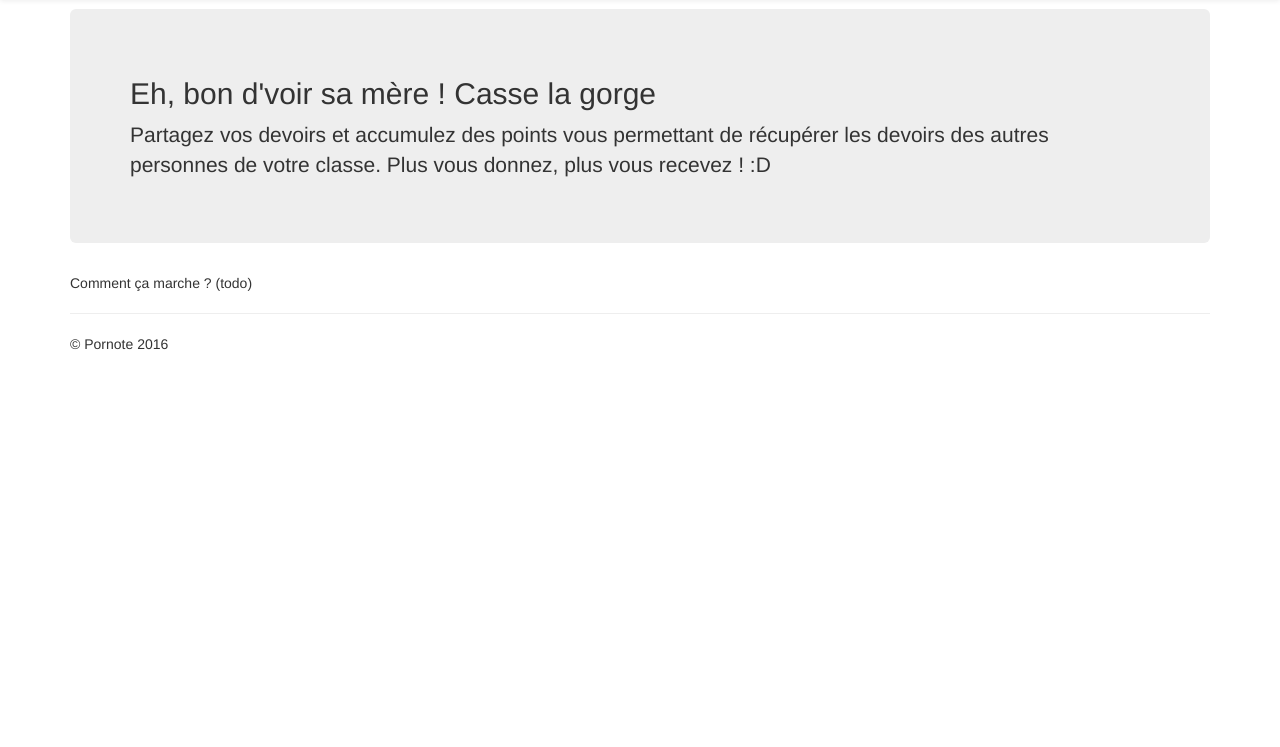
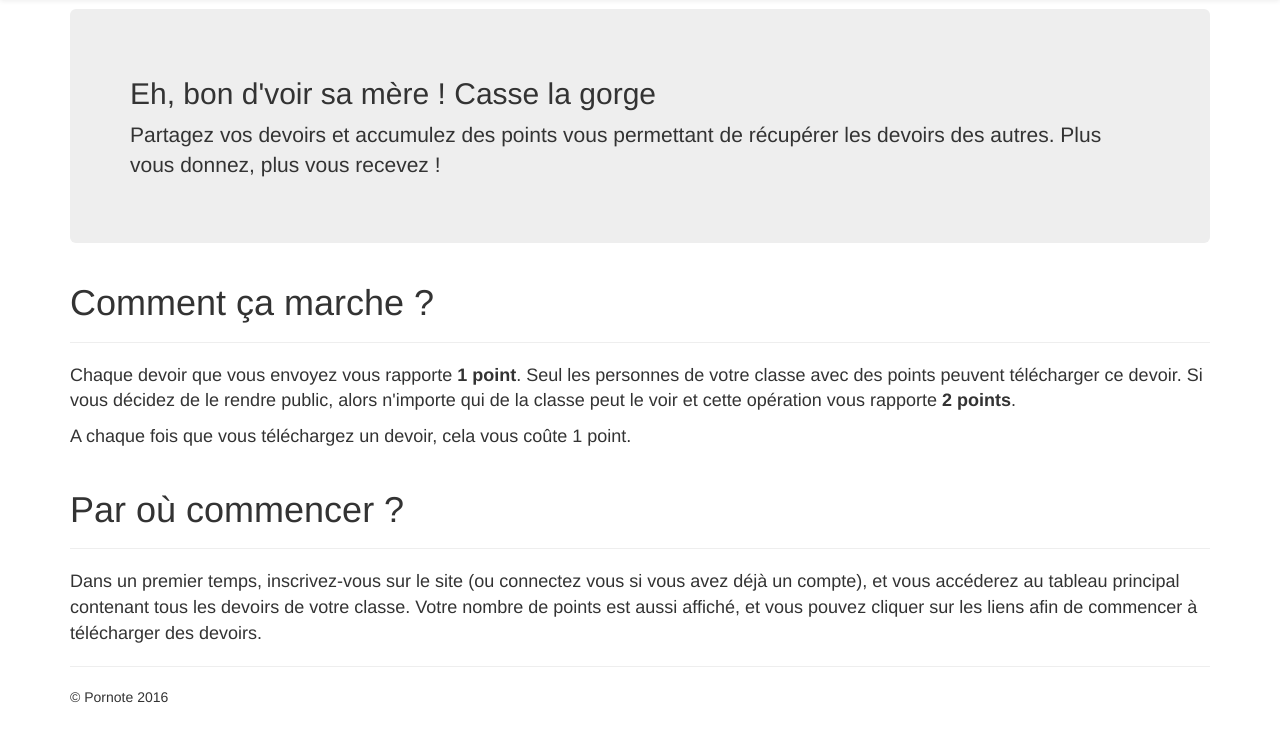
Before and after one commit to shurikus2402/pornote, a Flask app: page / in a window 1280 px wide. Shown: the part 61-808 px from the top of the page. Before the commit the page ends 411 px from the top, so only its background shows below. Run offline with Flask 2, Linux system fonts and the light colour scheme; parts of the project's set-up code (start-up, migrations or seed data) failed here and were passed over; some libraries are stand-ins or nearby versions.

Commit message:
Added information on the homepage

```diff
--- a/pornote/static/theme.css
+++ b/pornote/static/theme.css
@@ -3,20 +3,27 @@ body {
    padding-bottom: 30px;
 }
 
+.homepage-presentation {
+   font-size: 18px;
+	font-weight: 200;
+}
+
 .btn-pornote {
-   background-color:#215fa5;
+   background-color: #215fa5;
    color: #FFF;
    font-weight: bold;
 }
 
 .btn-pornote:hover {
-   background-color:#2177a5;
-   color:#FFF;
+   background-color: #2177a5;
+   color: #FFF;
 }
 
 /* Bootstrap Overrides */
 .navbar-default {
-   color:#215fa5;
+   color: #215fa5;
    font-weight: bold;
 }
-a {color:#215fa5;}
+a {
+   color: #215fa5;
+}
--- a/pornote/templates/homepage.html
+++ b/pornote/templates/homepage.html
@@ -9,7 +9,7 @@
 
 <div class="jumbotron">
    <h2>Eh, bon d'voir sa mère ! Casse la gorge</h2>
-   <p>Partagez vos devoirs et accumulez des points vous permettant de récupérer les devoirs des autres personnes de votre classe. Plus vous donnez, plus vous recevez ! :D</p>
+   <p>Partagez vos devoirs et accumulez des points vous permettant de récupérer les devoirs des autres. Plus vous donnez, plus vous recevez !</p>
 </div>
 
 {% if member %}
@@ -50,7 +50,20 @@
    </table>
 
 {% else %}
-<p>Comment ça marche ? (todo)</p>
+   <div class="page-header">
+      <h1>Comment ça marche ?</h1>
+   </div>
+   <div class="homepage-presentation">
+      <p>Chaque devoir que vous envoyez vous rapporte <b>1 point</b>. Seul les personnes de votre classe avec des points peuvent télécharger ce devoir. Si vous décidez de le rendre public, alors n'importe qui de la classe peut le voir et cette opération vous rapporte <b>2 points</b>.</p>
+
+      <p>A chaque fois que vous téléchargez un devoir, cela vous coûte 1 point.</p>
+   </div>
+   <div class="page-header">
+      <h1>Par où commencer ?</h1>
+   </div>
+   <div class="homepage-presentation">
+      <p>Dans un premier temps, inscrivez-vous sur le site (ou connectez vous si vous avez déjà un compte), et vous accéderez au tableau principal contenant tous les devoirs de votre classe. Votre nombre de points est aussi affiché, et vous pouvez cliquer sur les liens afin de commencer à télécharger des devoirs.</p>
+   </div>
 {% endif %}
 
 {% endblock content %}
```
Also changed, not shown: 1 other file. Lines whose indentation alone changed are shown as unchanged.
